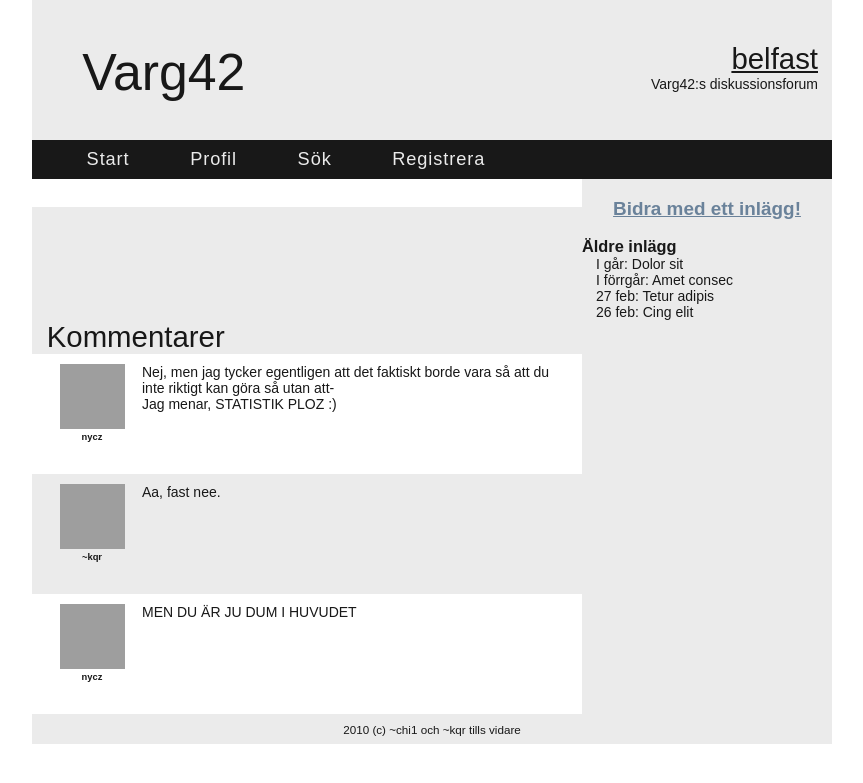
After one commit to chi1/Varg42django, a Django app: template varg42django/templates/weblog/base.html in a window 1280 px wide. The commit adds this page. Shown: the top 783 px of the page, without its empty margins (208-1071 px from the left). Run offline with Django 3.2, Linux system fonts and the light colour scheme; the template is opened without the code that fills it, so the values that code supplies are empty; parts of the project's set-up code (start-up, migrations or seed data) failed here and were passed over; grey boxes are pictures that could not be loaded.

Commit message:
fixade snyggare templates (med arv) och lade in css (staticly served)

```diff
--- a/varg42django/settings.py
+++ b/varg42django/settings.py
@@ -5,6 +5,7 @@ import os
 SITE_ROOT = os.path.dirname(os.path.realpath(__file__))
 DATABASE_NAME = os.path.join(SITE_ROOT, '..', 'db') + '/development.db'
 TEMPLATE_DIR = os.path.join(SITE_ROOT, 'templates')
+STATIC_MEDIA = os.path.join(SITE_ROOT, '..', 'static')
 
 
 
--- /dev/null
+++ b/varg42django/templates/weblog/base.html
@@ -0,0 +1,93 @@
+<!DOCTYPE html>
+<html>
+	<head>
+		<link rel="stylesheet" href="/static/css/main.css" />
+		<meta charset="utf-8">
+		<title>Varg42new</title>
+	</head>
+
+	<body>
+		<header>
+			<hgroup>
+				<h1>Varg42</h1>
+
+				<hgroup>
+					<h1><a href="#">belfast</a></h1>
+					<h2>Varg42:s diskussionsforum</h2>
+				</hgroup>
+			</hgroup>
+		</header>
+
+			<nav>
+				<ul>
+					<li>Start</li>
+					<li>Profil</li>
+					<li>Sök</li>
+					<li>Registrera</li>
+				</ul>
+			</nav>
+
+		<div id="container">
+			<aside>
+				<h2><a href="#">Bidra med ett inlägg!</a></h2>
+
+				<h3>Äldre inlägg</h3>
+				<ol>
+					<li>I går: Dolor sit</li>
+					<li>I förrgår: Amet consec</li>
+					<li>27 feb: Tetur adipis</li>
+					<li>26 feb: Cing elit</li>
+				</ol>
+			</aside>
+
+			<div id="main">
+
+{% block content %}{% endblock %}
+
+			</div>
+
+			<h1>Kommentarer</h1>
+
+			<article class="post1">
+				<header>
+					<img src="http://images.yuku.com/image/jpeg/14436d4a403f5b533a9460444866e0af3b5b509f.jpg" alt="" width="65" height="65" />
+					<h6>nycz</h6>
+				</header>
+
+				<p>Nej, men jag tycker egentligen att det faktiskt borde vara så att du inte riktigt kan göra så utan att-</p>
+
+				<p>Jag menar, STATISTIK PLOZ :)</p>
+			</article>
+
+
+
+			<article class="post2">
+				<header>
+					<img src="http://www.varg42.se/smf/index.php?action=dlattach;attach=837;type=avatar" alt="" width="65" height="65" />
+					<h6>~kqr</h6>
+				</header>
+
+				<p>Aa, fast nee.</p>
+			</article>
+
+
+
+			<article class="post1">
+				<header>
+					<img src="http://images.yuku.com/image/jpeg/14436d4a403f5b533a9460444866e0af3b5b509f.jpg" alt="" width="65" height="65" />
+					<h6>nycz</h6>
+				</header>
+
+				<p>MEN DU ÄR JU DUM I HUVUDET</p>
+			</article>
+
+		</div>
+
+
+
+
+		<footer>
+			<small>2010 (c) ~chi1 och ~kqr tills vidare</small>
+		</footer>
+	</body>
+</html>
--- a/varg42django/urls.py
+++ b/varg42django/urls.py
@@ -1,4 +1,5 @@
 from django.conf.urls.defaults import *
+from django.conf import settings
 
 # Uncomment the next two lines to enable the admin:
 from django.contrib import admin
@@ -17,4 +18,6 @@ urlpatterns = patterns('',
 
 
     (r'^$', 'varg42django.weblog.views.latest'),
+    (r'^static/(?P<path>.*)$', 'django.views.static.serve',
+		{'document_root': settings.STATIC_MEDIA})
 )
--- a/varg42django/weblog/views.py
+++ b/varg42django/weblog/views.py
@@ -5,7 +5,7 @@ from varg42django.weblog.models import Post
 # Create your views here.
 
 def latest(request):
-	post = Post.objects.order_by('pubdate')[0]
+	post = Post.objects.order_by('-pubdate')[0]
 	if not post:
 		pass    # 404
 	else:
```
Also changed, not shown: varg42django/templates/weblog/latest.html (+7 -1 lines), 3 other files.
